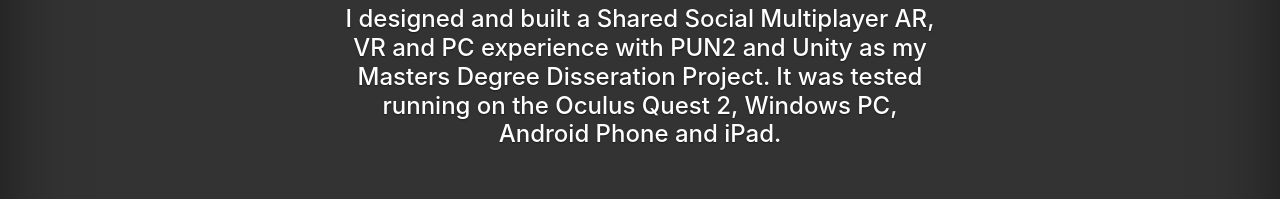
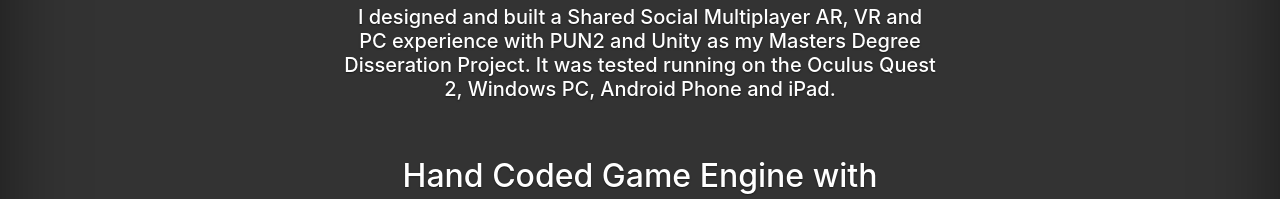
Before and after one commit to canunkystudios/canunkystudios.github.io, a plain HTML site: page projects.htm in a window 1280 px wide. Shown: the part 878-1077 px from the top of the page. Drawn offline with Linux system fonts and the light colour scheme.

Commit message:
Update projects.htm

```diff
--- a/projects.htm
+++ b/projects.htm
@@ -66,7 +66,7 @@
     <h2>Multiplayer VR, AR and PC Laser-Tag Application (Masters Disseration Project)</h2>
 <img width=800" height="600" src="https://gitlab.com/mikeyoakes/WebsiteMedia/-/raw/master/VRMultiplayer.jpg"></img></br>
           <H2><a href="https://youtu.be/4fGWze4FKMY">YouTube</a></H2>
-          <h4>I designed and built a Shared Social Multiplayer AR, VR and PC experience with PUN2 and Unity as my Masters Degree Disseration Project. It was tested running on the Oculus Quest 2, Windows PC, Android Phone and iPad.</h4>
+          <h5>I designed and built a Shared Social Multiplayer AR, VR and PC experience with PUN2 and Unity as my Masters Degree Disseration Project. It was tested running on the Oculus Quest 2, Windows PC, Android Phone and iPad.</h5>
 
           </br></br><h2>Hand Coded Game Engine with Multiplayer and Concurrency - C++, DirectX 11, Winsock for MSC.</h2>
           <img width=800" height="600" src="https://gitlab.com/mikeyoakes/WebsiteMedia/-/raw/master/c_plua_plua_multiplayer.PNG"></img></br>
```
